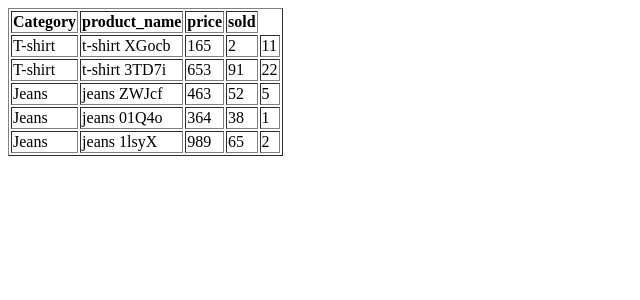
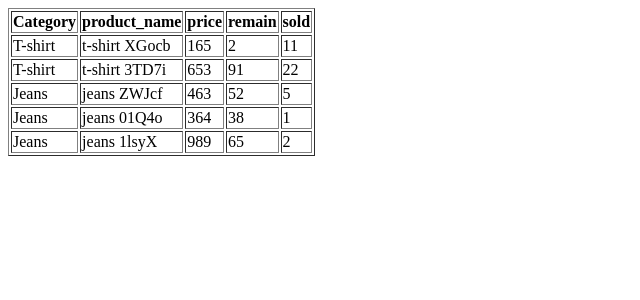
Before and after one commit to PataninThongsongsom/Miniprojectweb, a PHP site: the page made by คืบหน้า2/sql6.php in a window 1280 px wide. Shown: the top 300 px of the page, without its empty margins (0-640 px from the left). Run offline with PHP 8.4, Linux system fonts and the light colour scheme; data comes from the database, SQL or seed files in the repository.

Commit message:
edit คืบหน้า2

```diff
--- a/คืบหน้า2/sql6.php
+++ b/คืบหน้า2/sql6.php
@@ -14,6 +14,7 @@
             <th>Category</th>
             <th>product_name</th>
             <th>price</th>
+            <th>remain</th>
             <th>sold</th>
         </tr>
     <?php
```
Also changed, not shown: 2 other files.
